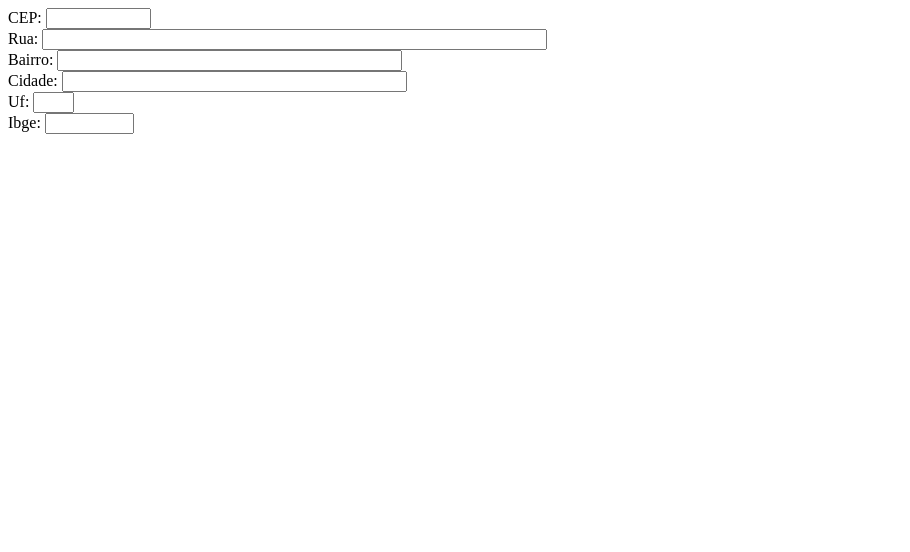
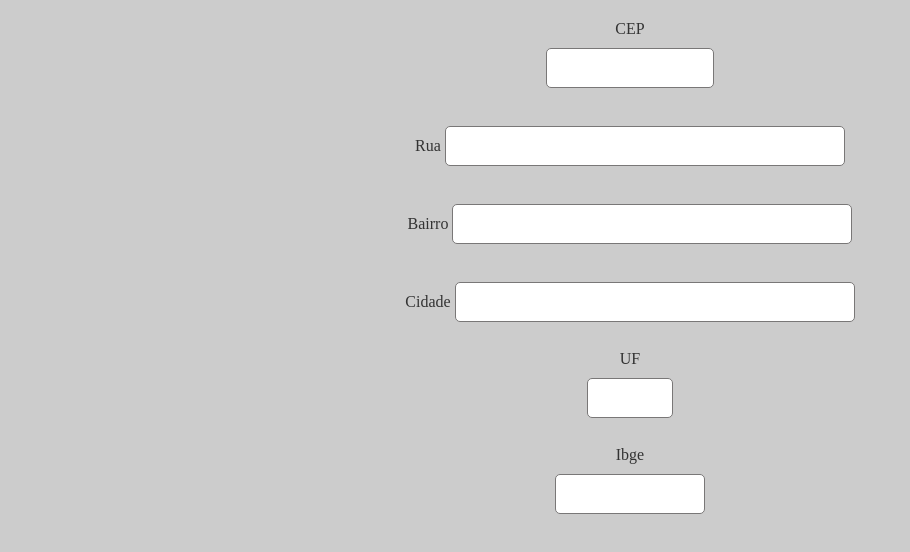
Before and after one commit to WelingtonPanzarini/projeto_PW2_Ajax, a plain HTML site: page REQUEST/index.html in a window 1280 px wide. Shown: the whole page, without its empty margins (0-910 px from the left). Drawn offline with nearby package versions, Linux system fonts and the light colour scheme.

Commit message:
corrigindo  o estilo
O estilo está feito mas não está legal.

```diff
--- a/REQUEST/index.html
+++ b/REQUEST/index.html
@@ -1,5 +1,6 @@
 <!DOCTYPE html>
 <html lang="pt-br">
+
 <head>
     <meta charset="UTF-8">
     <meta name="viewport" content="width=device-width, initial-scale=1.0">
@@ -7,15 +8,14 @@
 
     <!--Adicionando o JQuery-->
     <script src="https://code.jquery.com/jquery-3.7.0.min.js"
-        integrity="sha256-2Pmvv0kuTBOenSvLm6bvfBSSHrUJ+3A7x6P5Ebd07/g="
-        crossorigin="anonymous"></script>
+        integrity="sha256-2Pmvv0kuTBOenSvLm6bvfBSSHrUJ+3A7x6P5Ebd07/g=" crossorigin="anonymous"></script>
 
     <!--Adicionando o JavaScript-->
 
     <script>
-            $(document).ready(function(){
+        $(document).ready(function () {
 
-                function limpa_formulario_cep(){
+            function limpa_formulario_cep() {
                 //Limpa valores do formulário de cep.
                 $("#rua").val("");
                 $("#bairro").val("");
@@ -25,18 +25,18 @@
             }
 
             //Quando o campo cep perde o foco.
-                $("#cep").blur(function(){
+            $("#cep").blur(function () {
                 //Nova variável "cep" somente com dígitos.
                 var cep = $(this).val().replace(/\D/g, '');
 
                 //Verifica se o campo cep possui o valor informado.
-                    if(cep != ""){
+                if (cep != "") {
 
                     //Expressão regular para validar o CEP.
                     var validacep = /^[0-9]{8}$/;
 
                     //Valida o formato do CEP.
-                        if(validacep.test(cep)){
+                    if (validacep.test(cep)) {
 
                         //Preenche os campos com "..." enqunto consulta a webservice.
                         $("#rua").val("...");
@@ -46,9 +46,9 @@
                         $("#ibge").val("...");
 
                         //Consulta o webservice viacep.com.br/ Este que traz a consulta.
-                            $.getJSON("https://viacep.com.br/ws/"  +cep+ "/json/?callback=?", function(dados){
+                        $.getJSON("https://viacep.com.br/ws/" + cep + "/json/?callback=?", function (dados) {
 
-                                if(!("erro" in dados)){
+                            if (!("erro" in dados)) {
                                 //Atualiza os campos com os valores da consulta.
                                 $("#rua").val(dados.logradouro);
                                 $("#bairro").val(dados.bairro);
@@ -57,21 +57,21 @@
                                 $("#ibge").val(dados.ibge);
 
                             }//end if.
-                                else{
+                            else {
                                 //CEP pesquidado não foi encontrado.
                                 limpa_formulario_cep();
                                 alert("CEP não encontrado.");
                             }
                         });
                     }//end if.
-                        else{
+                    else {
                         //CEP é inválido.
                         limpa_formulario_cep();
                         alert("Formato do CEP inválido.");
                     }
 
                 }//end if
-                        else{
+                else {
                     // CEP sem valor, limpa formulário.
                     limpa_formulario_cep();
                 }
@@ -80,28 +80,32 @@
 
     </script>
 </head>
+
 <body>
+
     <link rel="stylesheet" href="style.css">
     <!-- Início do formulario -->
     <form action="." method="get">
-        <label>CEP:
-            <input type="text" name="cep" id="cep" value="" size="10" maxlength="9"/>
+        <label>CEP
+            <input type="text" name="cep" id="cep" value="" size="10" maxlength="9" />
         </label></br>
-        <label >Rua:
-            <input type="text" name="rua" id="rua" value="" size="60" />
+        <label>Rua
+            <input type="text" name="rua" id="rua" value="" size="40" />
         </label></br>
-        <label >Bairro:
+        <label>Bairro
             <input type="text" name="bairro" id="bairro" value="" size="40" />
         </label></br>
-        <label >Cidade:
+        <label>Cidade
             <input type="text" name="cidade" id="cidade" value="" size="40" />
         </label></br>
-        <label >Uf:
+        <label>UF
             <input type="text" name="uf" id="uf" value="" size="2" />
         </label></br>
-        <label >Ibge:
+        <label>Ibge
             <input type="text" name="ibge" id="ibge" value="" size="8" />
         </label></br>
     </form>
+
 </body>
+
 </html>
--- a/REQUEST/style.css
+++ b/REQUEST/style.css
@@ -1,33 +1,29 @@
-.form-group {
-    display: block;
-    margin-bottom: 1rem;
+body {
+    background-color: #ccc;
 }
 
-.form-label {
-    display: block;
-    margin-bottom: 0.5rem;
-    font-weight: 600;
-    color: #333;
+
+form {
+    display: flex;
+    flex-direction: column;
+    align-items: center;
+    margin: 20px;
 }
 
-.form-input {
-    display: block;
+form input[type="text"] {
+    padding: 10px;
+    margin: 10px 0;
+    font-size: 16px;
+    border-radius: 5px;
+    border: 1px solid #797777;
     width: 100%;
-    height: calc(1.5em + 0.75rem + 2px);
-    padding: 0.375rem 0.75rem;
-    font-size: 1rem;
-    font-weight: 400;
-    line-height: 1.5;
-    color: #495057;
-    background-color: #fff;
-    background-clip: padding-box;
-    border: 1px solid #ced4da;
-    border-radius: 0.25rem;
-    transition: border-color 0.15s ease-in-out, box-shadow 0.15s ease-in-out;
+    max-width: 400px;
+    box-sizing: border-box;
 }
 
-.form-input:focus {
-    outline: none;
-    border-color: #80bdff;
-    box-shadow: 0 0 0 0.2rem rgba(0, 123, 255, 0.25);
+form label {
+    text-align: center;
+    font-size: 16px;
+    color: #333;
+    margin-right: 20px;
 }
```
Lines whose indentation alone changed are shown as unchanged.
